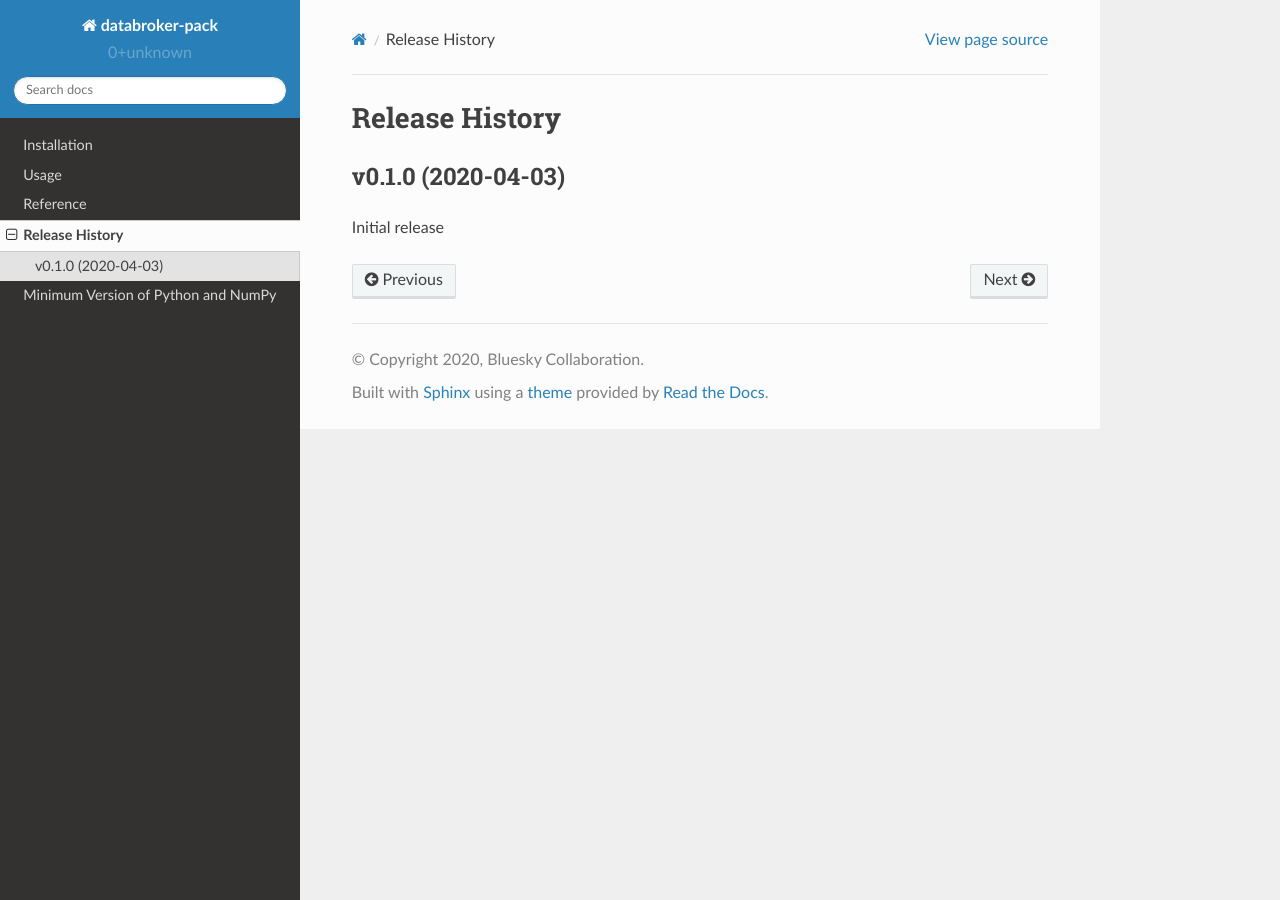
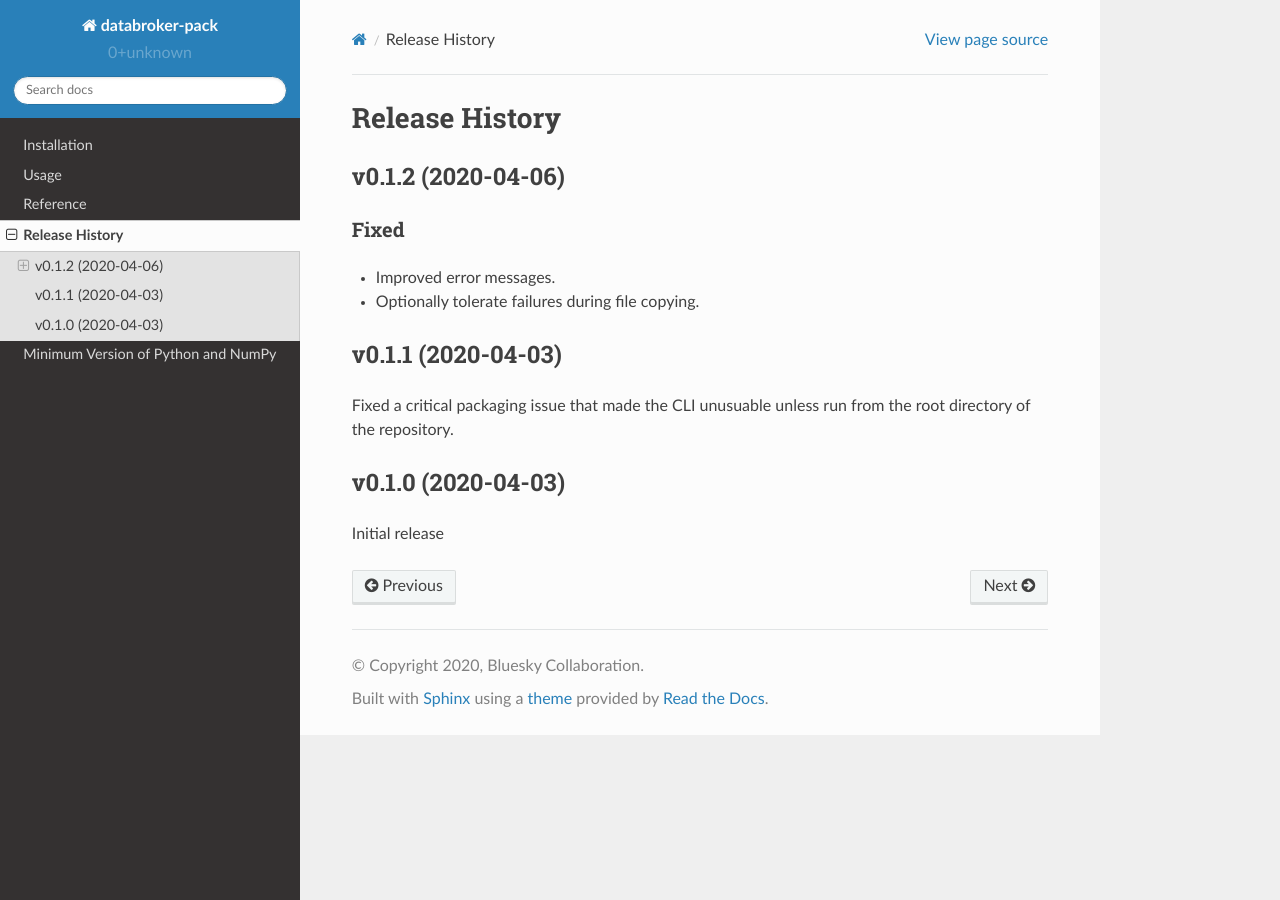
Before and after one commit to bluesky/databroker-pack, a Sphinx documentation site: the page built from docs/source/release-history.rst, in a window 1280 px wide. Built offline with Sphinx 7.4.7 and the Read the Docs theme 2.0.0, drawn with Linux system fonts in a browser that asks for light colours.

Commit message:
Release notes for 0.1.2 and retroactive for 0.1.1

```diff
--- a/docs/source/release-history.rst
+++ b/docs/source/release-history.rst
@@ -1,6 +1,21 @@
 ===============
 Release History
 ===============
+
+v0.1.2 (2020-04-06)
+-------------------
+
+Fixed
++++++
+
+* Improved error messages.
+* Optionally tolerate failures during file copying.
+
+v0.1.1 (2020-04-03)
+-------------------
+
+Fixed a critical packaging issue that made the CLI unusuable unless run from
+the root directory of the repository.
 
 v0.1.0 (2020-04-03)
 -------------------
```
